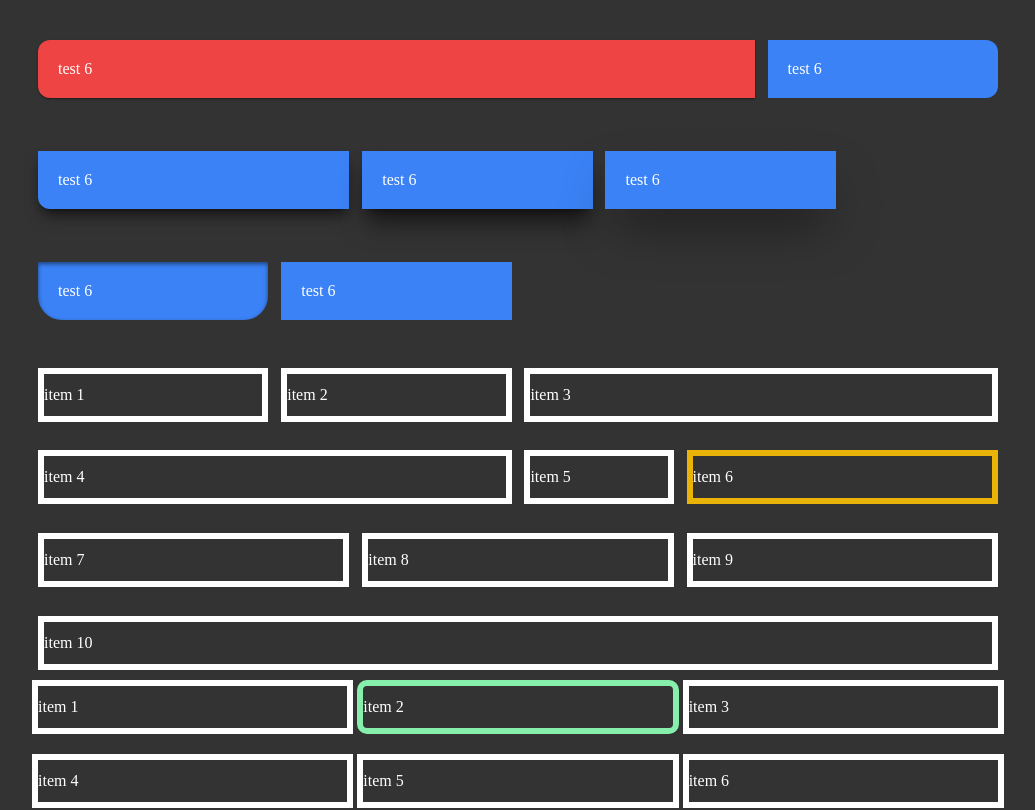
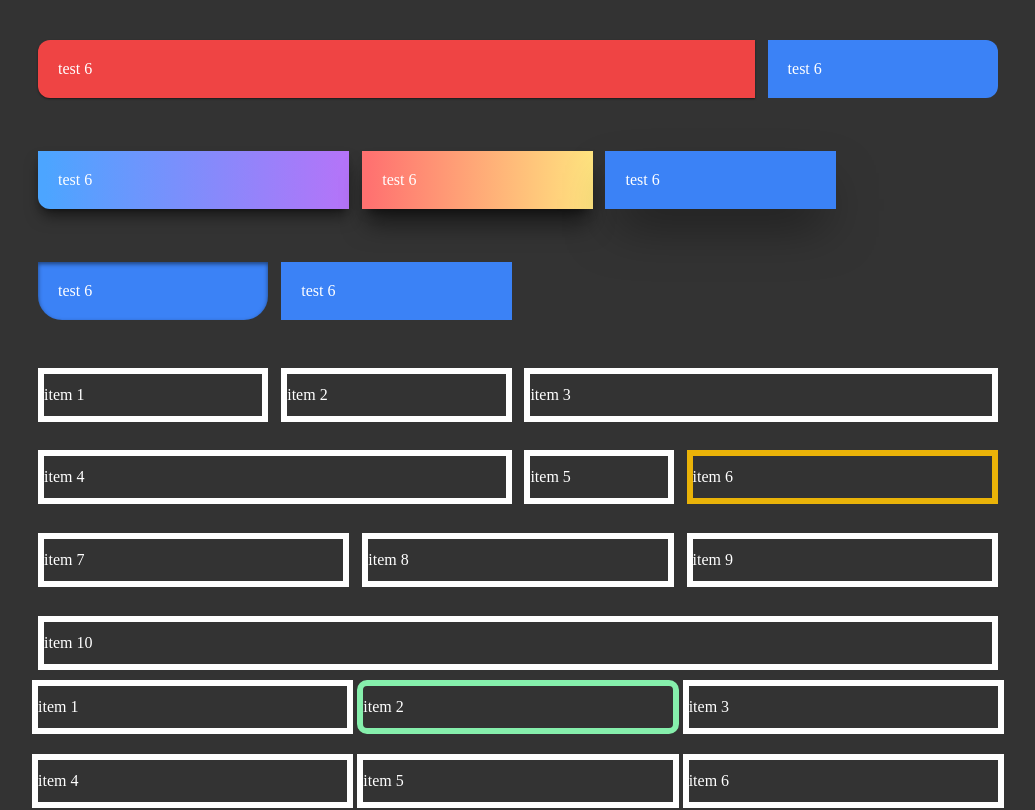
Before and after one commit to Foparty/USING-SASS-TO-CREATE-TAILWIND, a React (Vite) app: page / in a window 1280 px wide. Shown: the top 810 px of the page, without its empty margins (122-1157 px from the left). Built offline with nearby package versions, Linux system fonts and the light colour scheme.

Commit message:
a few gradients added

```diff
--- a/src/App.jsx
+++ b/src/App.jsx
@@ -8,13 +8,25 @@ function App() {
 		<div className='App'>
 			<div className='container'>
 				<div className='grid gap-sm py-4'>
-          <div className='col-md-9 bg-red-500 shadow-sm my-4 p-4 rounded-l-xl'>test 6</div>
-          <div className='col-md-3 bg-blue-500  my-4 p-4 rounded-r-xl'>test 6</div>
-          <div className='col-md-4 bg-blue-500 shadow-lg my-4 p-4 rounded-bl-xl'>test 6</div>
-          <div className='col-md-3 bg-blue-500 shadow-xl my-4 p-4'>test 6</div>
+					<div className='col-md-9 bg-red-500 shadow-sm my-4 p-4 rounded-l-xl'>
+						test 6
+					</div>
+					<div className='col-md-3 bg-blue-500  my-4 p-4 rounded-r-xl'>
+						test 6
+					</div>
+					<div className='col-md-4 bg-blue-500 gradient-2 shadow-lg my-4 p-4 rounded-bl-xl'>
+						test 6
+					</div>
+					<div className='col-md-3 bg-blue-500 gradient-1 shadow-xl my-4 p-4'>
+						test 6
+					</div>
 					<div className='col-md-3 bg-blue-500 shadow-2xl my-4 p-4'>test 6</div>
-          <div className='col-md-3 bg-blue-500 shadow-inner my-4 p-4 rounded-b-3xl'>test 6</div>
-          <div className='col-md-3 bg-blue-500 shadow-none my-4 p-4'>test 6</div>
+					<div className='col-md-3 bg-blue-500 shadow-inner my-4 p-4 rounded-b-3xl'>
+						test 6
+					</div>
+					<div className='col-md-3 bg-blue-500 shadow-none my-4 p-4'>
+						test 6
+					</div>
 
 					{/* <div className='col-md-4 bg-blue-500 shadow-md'>test 6</div>
           <div className='col-md-4 bg-blue-500 shadow-lg'>test 6</div>
@@ -37,7 +49,9 @@ function App() {
 				</div>
 				<div className='test-outline grid gap-md'>
 					<h2 className='col-sm-4 my-1 py-2 outline-xl'>item 1</h2>
-          <h2 className='col-sm-4 my-1 py-2 outline-xl-green-300 rounded-base'>item 2</h2>
+					<h2 className='col-sm-4 my-1 py-2 outline-xl-green-300 rounded-base'>
+						item 2
+					</h2>
 					<h2 className='col-sm-4 my-1 py-2 outline-xl'>item 3</h2>
 					<h2 className='col-sm-4 my-1 py-2 outline-xl'>item 4</h2>
 					<h2 className='col-sm-4 my-1 py-2 outline-xl'>item 5</h2>
--- a/src/scss/abstracts/_colors.scss
+++ b/src/scss/abstracts/_colors.scss
@@ -313,3 +313,10 @@ $colors: (
 .bg-transparent {
 	background-color: transparent;
 }
+
+.gradient-1 {
+	background-image: linear-gradient(90deg, #ff7170 2.34%, #ffe57f 100.78%);
+}
+.gradient-2 {
+	background-image: linear-gradient(90deg, #4ca5ff 2.34%, #b673f8 100.78%);
+}
```
Also changed, not shown: src/scss/main.css, 1 other file (tests, documents, lock files or other folders). Lines whose indentation alone changed are shown as unchanged.
